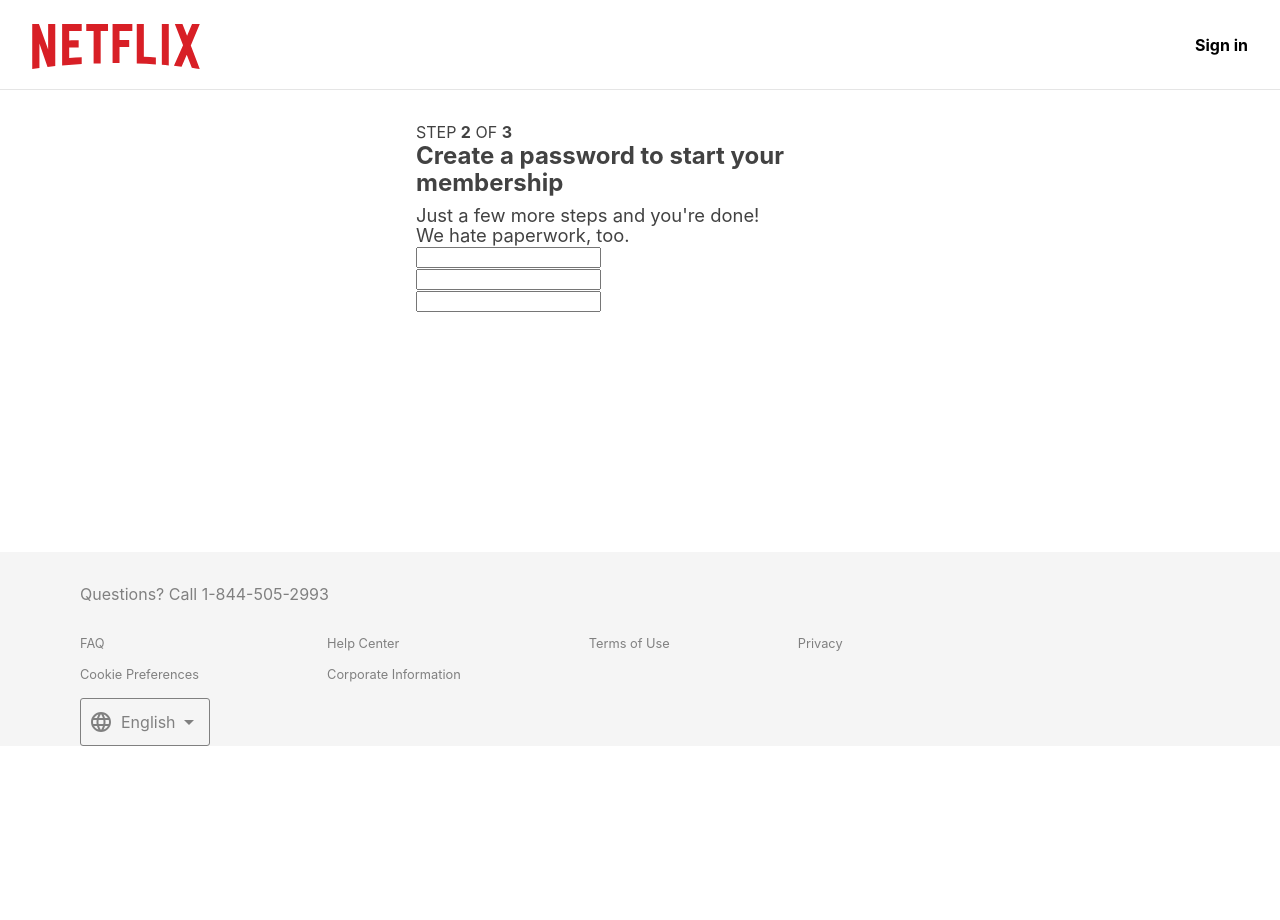
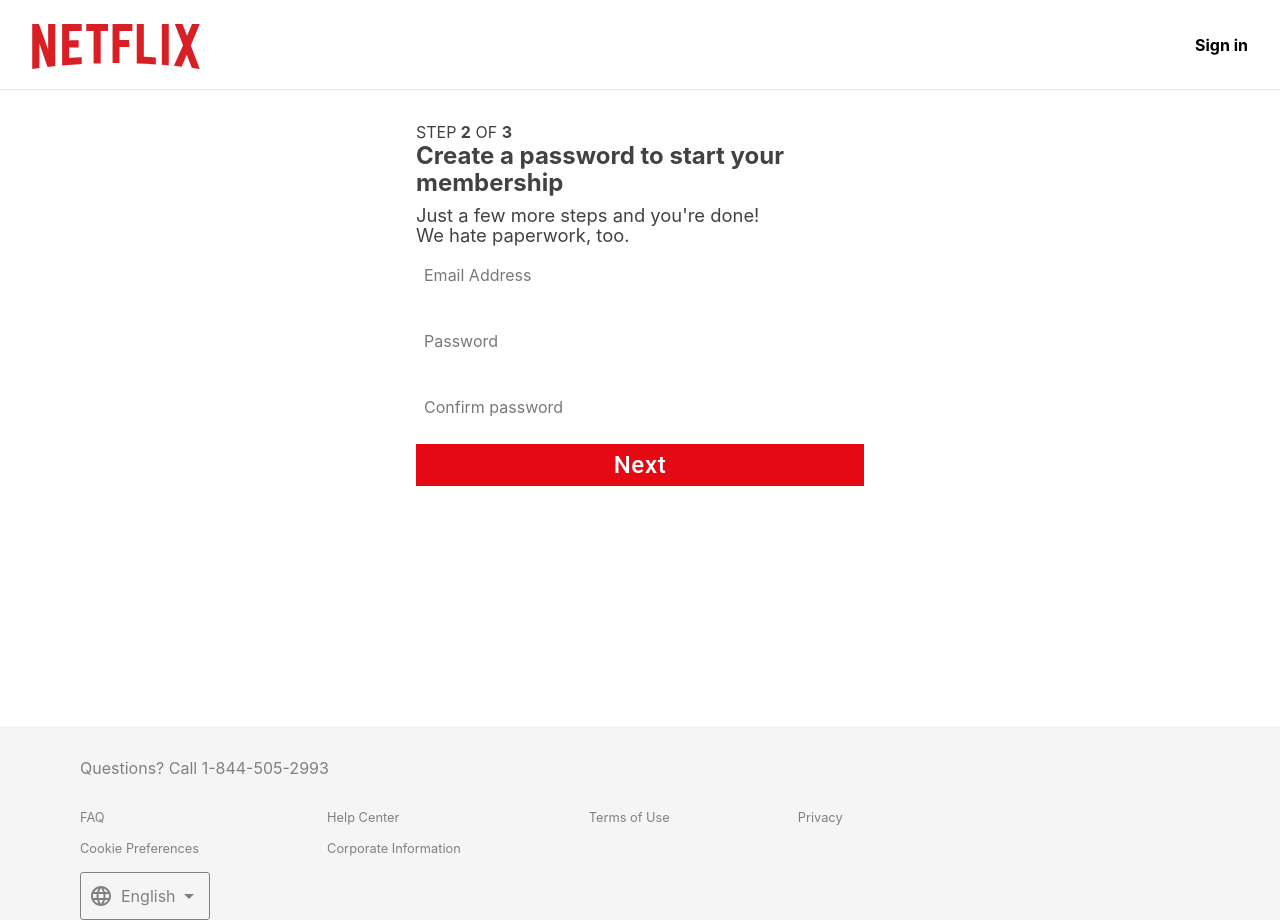
Before and after one commit to ricardodevv/nexflix-clone, a Next.js app: page /signup/regform in a window 1280 px wide. Before the commit the page ends 800 px from the top, so only its background shows below. Built offline with nearby package versions, Linux system fonts and the light colour scheme.

Commit message:
Input container styled modified

```diff
--- a/components/Input.js
+++ b/components/Input.js
@@ -27,9 +27,9 @@ const Input = ({
   });
 
   const handleClickOutside = (e) => {
-    let divv = document.getElementById("email");
+    let divv = document.getElementById(name);
     if (
-      e.target.id !== "email" &&
+      e.target.id !== name &&
       focusElement === true &&
       divv.value.length === 0
     ) {
@@ -44,7 +44,17 @@ const Input = ({
   return (
     <div
       css={css`
-        ${containerStyled && containerStyled} ${formikErrors && formikTouched
+        flex: 1;
+        position: relative;
+        display: flex;
+        align-items: center;
+        label::before {
+          ${containerStyled}
+          position: absolute;
+          padding: 0 0.5rem;
+          top: 22px;
+        }
+        ${formikErrors && formikTouched
           ? "border-bottom: 3px solid #ff9900"
           : null}
       `}
@@ -52,7 +62,7 @@ const Input = ({
       <label
         css={css`
           ${labelStyled && labelStyled}${focusElement
-            ? "top: -1.1rem; transition: 0.2s; font-size: 0.8rem"
+            ? "top: -1.1rem; transition: 0.1s; font-size: 0.8rem; font-weight: 700"
             : null};
         `}
         htmlFor={name}
--- a/pages/signup/regform.js
+++ b/pages/signup/regform.js
@@ -10,6 +10,7 @@ import styled from "@emotion/styled";
 import * as Yup from "yup";
 import Formik from "../../components/Formik";
 import Input from "../../components/Input";
+import SubmitButton from "../../components/SubmitButton";
 
 const BoxStyled = styled(Box)(() => ({
   display: "flex",
@@ -32,6 +33,39 @@ const BoxStyled = styled(Box)(() => ({
     lineHeight: "1.3rem",
   },
 }));
+
+const buttonStyled = {
+  fontSize: "1.5rem",
+  padding: "0 1rem",
+  textTransform: "none",
+  backgroundColor: "#e50914",
+  borderRadius: 0,
+  color: "white",
+  "&:hover": {
+    transition: "none",
+    backgroundColor: "#e50914",
+  },
+};
+
+const labelStyled = css`
+  position: absolute;
+  top: -0.2rem;
+  width: 100%;
+  transition: 0.2s;
+  color: #525252c7;
+  z-index: 2;
+`;
+
+const inputStyled = css`
+  font-size: 1rem;
+  outline: none;
+  border: none;
+  width: 100%;
+  padding: 1.5rem 0.5rem;
+  height: fit-content;
+  z-index: 1;
+  background-color: transparent;
+`;
 
 const Regform = () => {
   const [store, dispatch] = useStateValue();
@@ -101,6 +135,11 @@ const Regform = () => {
                 id="email"
                 name="email"
                 type="email"
+                containerStyled={css`
+                  content: "Email Address";
+                `}
+                inputStyled={inputStyled}
+                labelStyled={labelStyled}
                 formikValue={formik.values.email}
                 formikErrors={formik.errors.email}
                 formikTouched={formik.touched.email}
@@ -110,6 +149,11 @@ const Regform = () => {
                 id="password"
                 name="password"
                 type="password"
+                containerStyled={css`
+                  content: "Password";
+                `}
+                inputStyled={inputStyled}
+                labelStyled={labelStyled}
                 formikValue={formik.values.password}
                 formikErrors={formik.errors.password}
                 formikTouched={formik.touched.password}
@@ -119,11 +163,19 @@ const Regform = () => {
                 id="passwordConfirmation"
                 name="passwordConfirmation"
                 type="password"
+                containerStyled={css`
+                  content: "Confirm password";
+                `}
+                inputStyled={inputStyled}
+                labelStyled={labelStyled}
                 formikValue={formik.values.passwordConfirmation}
                 formikErrors={formik.errors.passwordConfirmation}
                 formikTouched={formik.touched.passwordConfirmation}
                 formikOnChange={formik.handleChange}
               />
+              <SubmitButton type="submit" buttonStyled={buttonStyled}>
+                Next
+              </SubmitButton>
             </form>
           )}
         </Formik>
```
Also changed, not shown: components/GetStartedField.js (+5 -18 lines).
